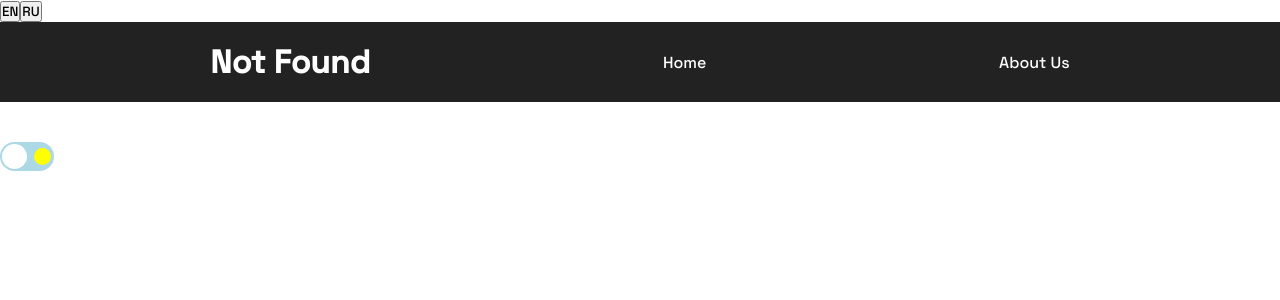
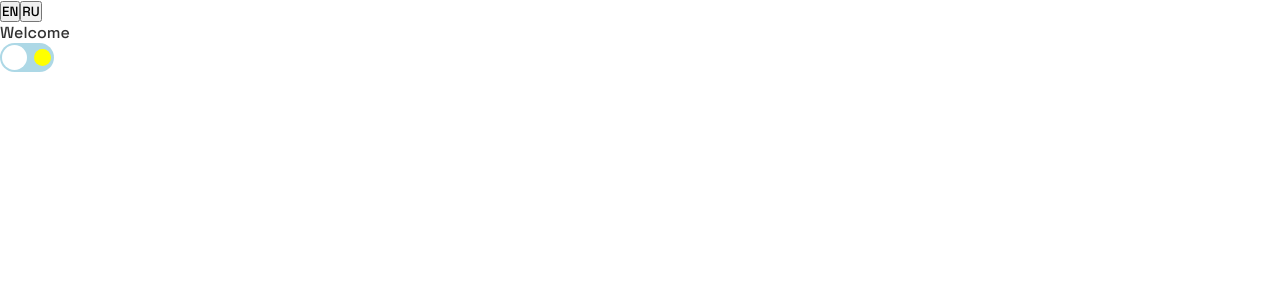
Before and after one commit to semoleg1986/graphiql-app, a React (Vite) app: page /welcome in a window 1280 px wide. Before the commit this address had no page. Shown: the top 300 px of the page. Built offline with nearby package versions, Linux system fonts and the light colour scheme.

Commit message:
fix: add welcomepage

```diff
--- a/src/App.tsx
+++ b/src/App.tsx
@@ -13,6 +13,7 @@ import browserLanguageDetector from 'i18next-browser-languagedetector';
 import translationEn from '../src/locales/en.json';
 import translationRu from '../src/locales/ru.json';
 import Toggle from './components/Toggle/Toggle';
+import WelcomePage from './pages/Home/WelcomePage';
 
 i18next.use(browserLanguageDetector).init({
   resources: {
@@ -55,6 +56,7 @@ const App = () => {
           RU
         </button>
         <Routes>
+          <Route path="/welcome" element={<WelcomePage />} />
           <Route path="/login" element={<LoginPage />} />
           <Route path="/register" element={<RegisterPage />} />
           <Route path="/reset-password" element={<ResetPassword />} />
--- a/src/pages/Home/HomePage.tsx
+++ b/src/pages/Home/HomePage.tsx
@@ -23,7 +23,7 @@ const HomePage = () => {
       <GraphiQL />
     </div>
   ) : (
-    <Navigate to="/login" />
+    <Navigate to="/welcome" />
   );
 };
 
--- /dev/null
+++ b/src/pages/Home/WelcomePage.tsx
@@ -0,0 +1,7 @@
+import React from 'react';
+
+const WelcomePage = () => {
+  return <div>Welcome</div>;
+};
+
+export default WelcomePage;
```
